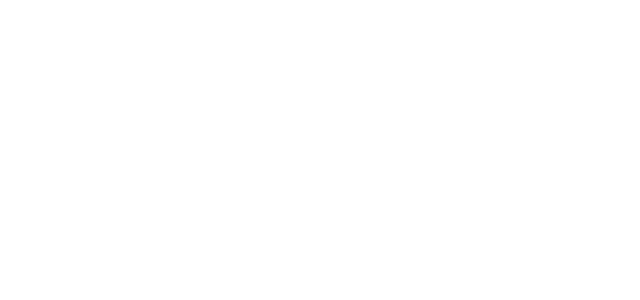
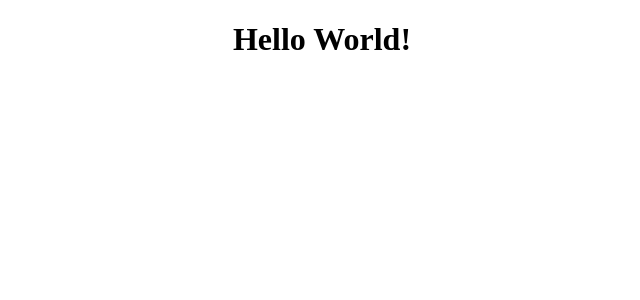
Before and after one commit to Nao-Mori/internetfamous, a React (Create React App) app: page / in a window 1280 px wide. Shown: the top 300 px of the page, without its empty margins (318-958 px from the left). Built offline with nearby package versions, Linux system fonts and the light colour scheme.

Commit message:
Update read me

```diff
--- a/package.json
+++ b/package.json
@@ -8,7 +8,8 @@
     "@testing-library/user-event": "^7.2.1",
     "react": "^16.13.1",
     "react-dom": "^16.13.1",
-    "react-scripts": "3.4.1"
+    "react-scripts": "3.4.1",
+    "styled-components": "^5.1.0"
   },
   "scripts": {
     "start": "react-scripts start",
--- a/src/App.js
+++ b/src/App.js
@@ -1,9 +1,18 @@
 import React from 'react';
+import styled from "styled-components"
+
+const Wrapper = styled.div`
+  max-width: 1000px;
+  margin: 0 auto;
+  padding: 0 20px;
+  text-align: center;
+`
 
 function App() {
   return (
-    <div>
-    </div>
+    <Wrapper>
+      <h1>Hello World!</h1>
+    </Wrapper>
   );
 }
 
```
Also changed, not shown: 2 other files (tests, documents, lock files or other folders).
